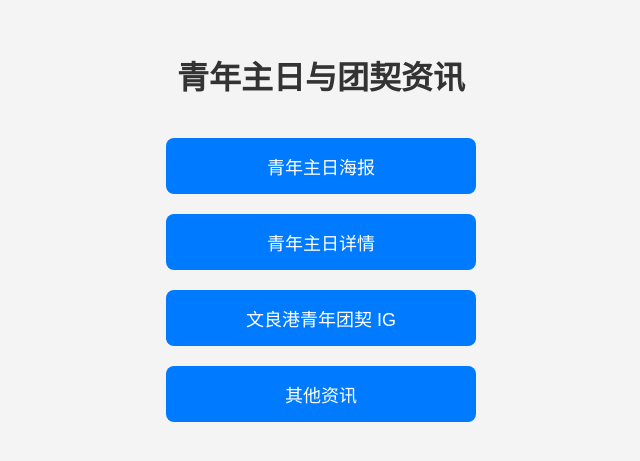
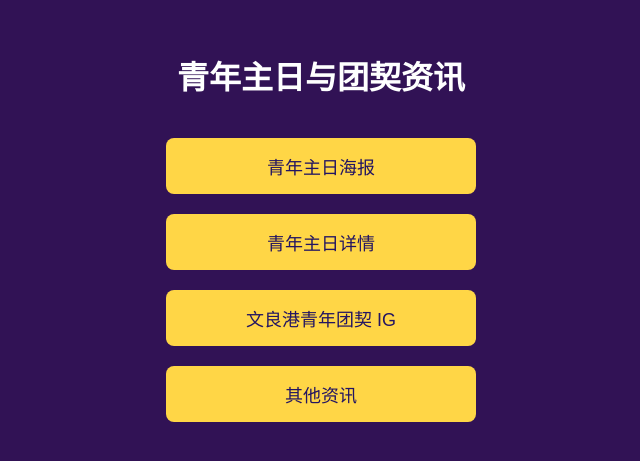
Before and after one commit to myfsunday2025/myfsunday, a plain HTML site: page index.html in a window 1280 px wide. Shown: the part 169-630 px from the top of the page, without its empty margins (319-959 px from the left). Drawn offline with Linux system fonts and the light colour scheme.

Commit message:
Update index.html

```diff
--- a/index.html
+++ b/index.html
@@ -13,7 +13,7 @@
             justify-content: center;
             min-height: 100vh;
             margin: 0;
-            background-color: #f4f4f4;
+            background-color: #311255;
             padding: 20px;
             box-sizing: border-box;
         }
@@ -23,8 +23,8 @@
             align-items: center;
         }
         .button {
-            background-color: #007bff;
-            color: white;
+            background-color: #ffd646;
+            color: #231562;
             border: none;
             padding: 15px 30px;
             text-align: center;
@@ -41,7 +41,7 @@
             background-color: #0056b3;
         }
         h1 {
-            color: #333;
+            color: #feffff;
             margin-bottom: 30px;
         }
 
@@ -63,11 +63,11 @@
     <div class="button-container">
         <a href="files/myfsunday.jpeg" target="_blank" class="button">青年主日海报</a>
 
-        <a href="files/myfsunday.pdf" target="_blank" class="button">青年主日详情</a>
+        <a href="files/青年主日详情.pdf" target="_blank" class="button">青年主日详情</a>
 
         <a href="https://www.instagram.com/lighthouse.myf/" target="_blank" class="button">文良港青年团契 IG</a>
 
-        <a href="files/myfother.pdf" target="_blank" class="button">其他资讯 </a>
+        <a href="https://drive.google.com/drive/folders/1GT9vAdRglqN08-jcRSF3zYL-uOXb8ut-?usp=sharing" target="_blank" class="button">其他资讯 </a>
         </div>
 </body>
 </html>
```
